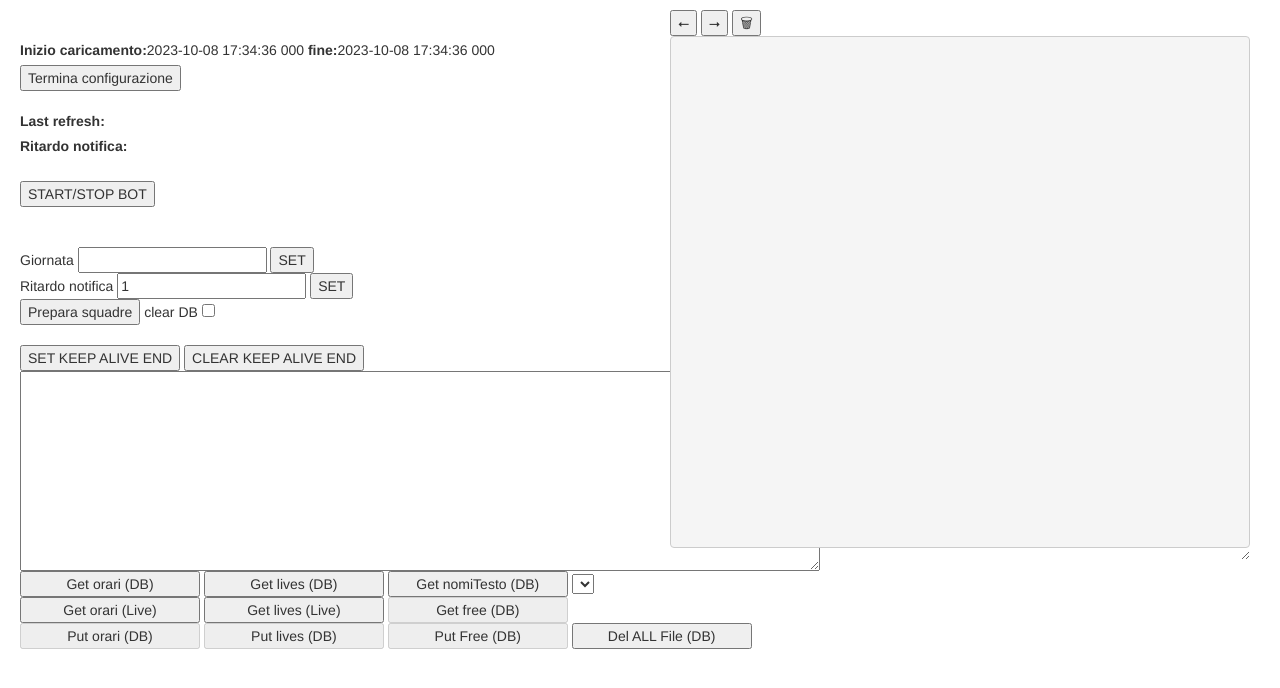
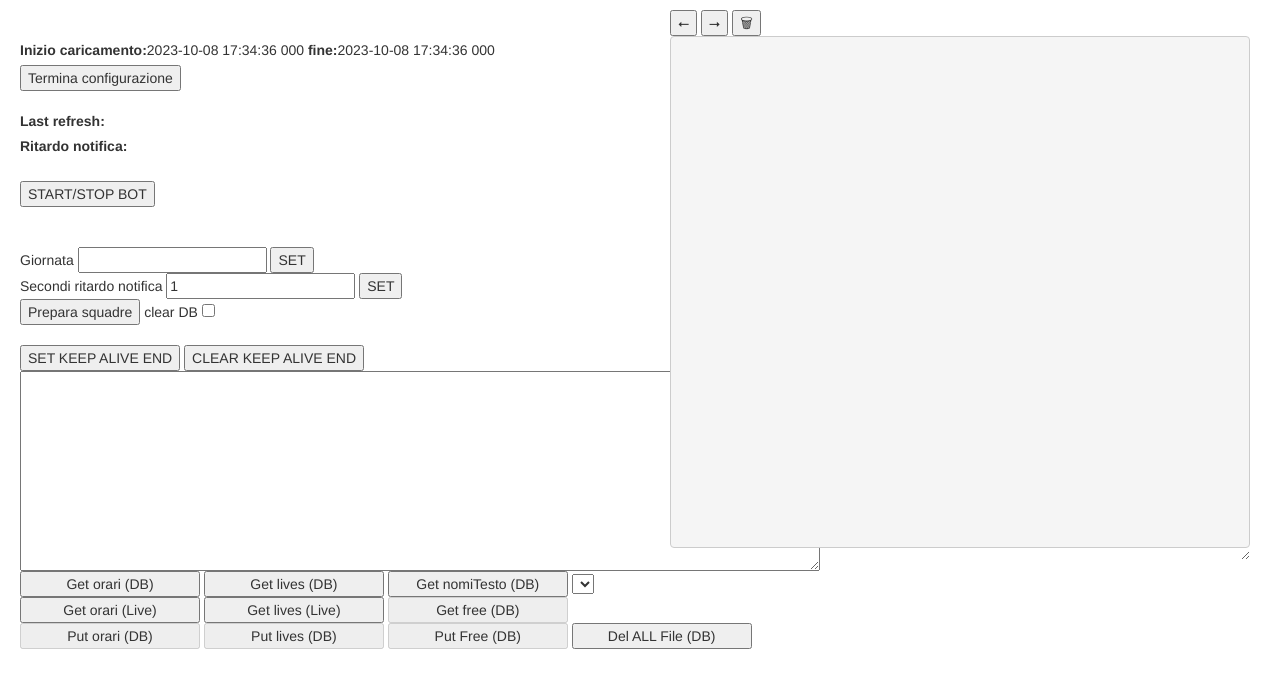
Before and after one commit to carlucci71/fantalive, a plain HTML site: page src/main/webapp/fantalive/index.html in a window 1280 px wide. Both pictures are taken after a click on the button "Configura". Drawn offline with nearby package versions, Linux system fonts and the light colour scheme; some packages are replaced by stand-ins of ours; no server answers; a script that the page names is missing.

Commit message:
Update index.html

```diff
--- a/src/main/webapp/fantalive/index.html
+++ b/src/main/webapp/fantalive/index.html
@@ -154,7 +154,7 @@
 
 	<span>Giornata <input type=number ng-model="giornata"> <button ng-click="setGiornata()">SET</button></span>
 	<br>
-	<span>Ritardo notifica <input type=number ng-model="ritardoNotificaDaSettare"> <button ng-click="setRitardoNotifica()">SET</button></span>
+	<span>Secondi ritardo notifica <input type=number ng-model="ritardoNotificaDaSettare"> <button ng-click="setRitardoNotifica()">SET</button></span>
 	<br>
  	<button ng-click="preparaSquadre()">Prepara squadre</button>
 	clear DB <input type=checkBox ng-model=clearDB></input>
```
